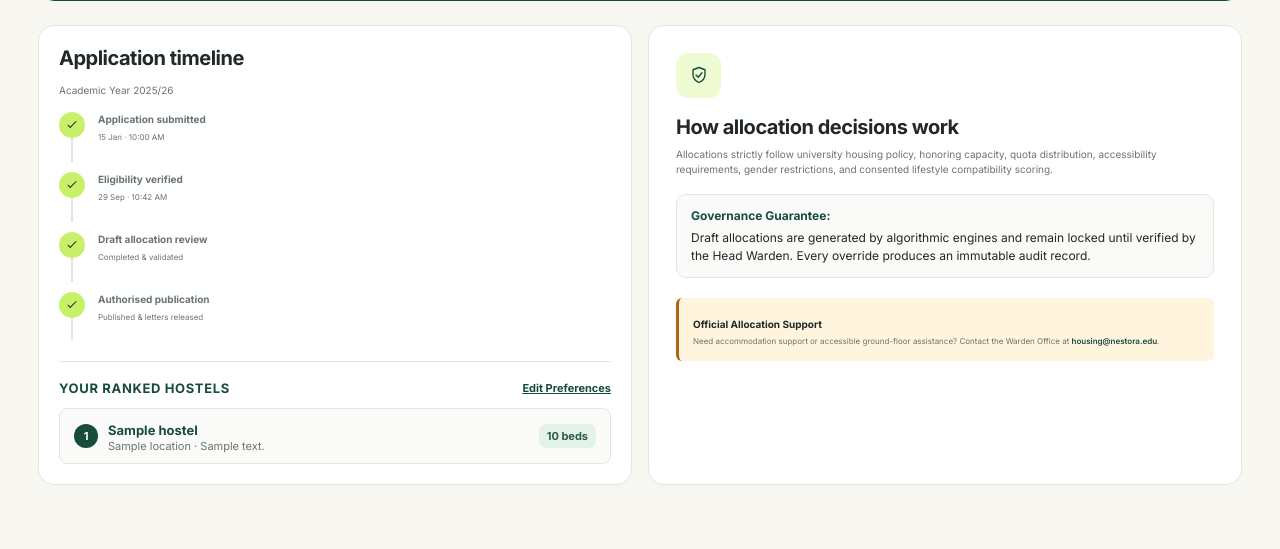
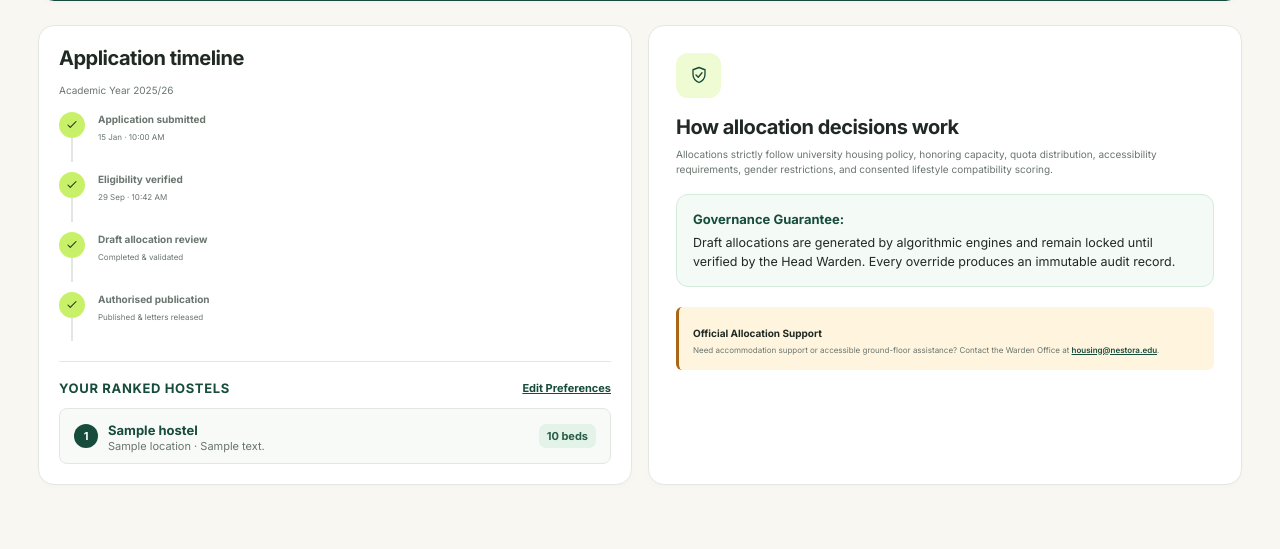
Before and after one commit to Harry-shetty/HostelManagementApplication, a Django app: template frontend/templates/student/status.html in a window 1280 px wide. Shown: the part 648-1197 px from the top of the page. Run offline with Django 5.2, Linux system fonts and the light colour scheme; tables that the repository leaves empty hold one stand-in row (values such as "Sample post"); the template is opened without the code that fills it: values that come from a table or form of the project are taken from there, most other values are stand-ins (such as "Sample title", 1, 10 or a date in 2020).

Commit message:
Fix dark mode contrast and remove hardcoded light backgrounds from allocation policy and support boxes

```diff
--- a/frontend/static/css/style.css
+++ b/frontend/static/css/style.css
@@ -2002,3 +2002,91 @@ html.theme-transitioning *:after {
   border-color: var(--lime);
   background: #1c3328;
 }
+
+/* Policy & Status Panel Elements */
+.governance-guarantee-box {
+  margin: 16px 0;
+  padding: 14px 16px;
+  border-radius: 12px;
+  background: #f4faf6;
+  border: 1px solid #d5ebd9;
+  color: var(--charcoal);
+  font-size: 12.5px;
+  line-height: 1.55;
+}
+.governance-guarantee-box strong {
+  color: var(--forest);
+  display: block;
+  margin-bottom: 4px;
+  font-size: 13px;
+}
+.confirmed-meta-grid,
+.ranked-pref-card {
+  background: #f8faf8;
+}
+.auth-note-link {
+  color: var(--forest);
+  font-weight: 600;
+  text-decoration: underline;
+}
+
+/* Dark Mode overrides for policy/status panels */
+[data-theme="dark"] .governance-guarantee-box {
+  background: #15291f !important;
+  border: 1px solid #234333 !important;
+  color: #dcece3 !important;
+}
+[data-theme="dark"] .governance-guarantee-box strong {
+  color: var(--lime) !important;
+}
+[data-theme="dark"] .confirmed-meta-grid,
+[data-theme="dark"] .ranked-pref-card {
+  background: #15291f !important;
+  border-color: #1e352a !important;
+}
+[data-theme="dark"] .confirmed-meta-grid strong,
+[data-theme="dark"] .ranked-pref-card strong {
+  color: #e6f0eb !important;
+}
+[data-theme="dark"] .confirmed-meta-grid code {
+  color: var(--lime) !important;
+}
+[data-theme="dark"] .policy-icon {
+  background: rgba(200, 241, 105, 0.15) !important;
+  color: var(--lime) !important;
+  border: 1px solid rgba(200, 241, 105, 0.25) !important;
+}
+[data-theme="dark"] .auth-note {
+  background: rgba(245, 158, 11, 0.14) !important;
+  border-left: 3px solid #f59e0b !important;
+  color: #fef3c7 !important;
+}
+[data-theme="dark"] .auth-note strong {
+  color: #fbbf24 !important;
+}
+[data-theme="dark"] .auth-note p {
+  color: #fde68a !important;
+}
+[data-theme="dark"] .auth-note-link,
+[data-theme="dark"] .auth-note a {
+  color: var(--lime) !important;
+  text-decoration: underline !important;
+  font-weight: 700 !important;
+}
+
+/* Broad safety overrides for remaining light inline background elements */
+[data-theme="dark"] [style*="background: #fafbf9"],
+[data-theme="dark"] [style*="background:#fafbf9"] {
+  background: #15291f !important;
+  border-color: #1e352a !important;
+  color: #e6f0eb !important;
+}
+[data-theme="dark"] [style*="background: #ffffff"],
+[data-theme="dark"] [style*="background:#ffffff"] {
+  background: #12221b !important;
+  border-color: #1e352a !important;
+  color: #e6f0eb !important;
+}
+[data-theme="dark"] [style*="color: var(--forest)"] {
+  color: var(--lime) !important;
+}
--- a/frontend/templates/base.html
+++ b/frontend/templates/base.html
@@ -324,11 +324,92 @@
             border-color: var(--lime) !important;
             background: #1c3528 !important;
         }
-        [data-theme="dark"] .auth-note,
-        [data-theme="dark"] .warning-box {
-            background: #271d0e !important;
-            border-color: #d97706 !important;
+        /* Policy & Status Panel Elements */
+        .governance-guarantee-box {
+            margin: 16px 0;
+            padding: 14px 16px;
+            border-radius: 12px;
+            background: #f4faf6;
+            border: 1px solid #d5ebd9;
+            color: var(--charcoal);
+            font-size: 12.5px;
+            line-height: 1.55;
+        }
+        .governance-guarantee-box strong {
+            color: var(--forest);
+            display: block;
+            margin-bottom: 4px;
+            font-size: 13px;
+        }
+        .confirmed-meta-grid,
+        .ranked-pref-card {
+            background: #f8faf8;
+        }
+        .auth-note-link {
+            color: var(--forest);
+            font-weight: 600;
+            text-decoration: underline;
+        }
+
+        /* Dark Mode overrides for policy/status panels */
+        [data-theme="dark"] .governance-guarantee-box {
+            background: #15291f !important;
+            border: 1px solid #234333 !important;
+            color: #dcece3 !important;
+        }
+        [data-theme="dark"] .governance-guarantee-box strong {
+            color: var(--lime) !important;
+        }
+        [data-theme="dark"] .confirmed-meta-grid,
+        [data-theme="dark"] .ranked-pref-card {
+            background: #15291f !important;
+            border-color: #1e352a !important;
+        }
+        [data-theme="dark"] .confirmed-meta-grid strong,
+        [data-theme="dark"] .ranked-pref-card strong {
+            color: #e6f0eb !important;
+        }
+        [data-theme="dark"] .confirmed-meta-grid code {
+            color: var(--lime) !important;
+        }
+        [data-theme="dark"] .policy-icon {
+            background: rgba(200, 241, 105, 0.15) !important;
+            color: var(--lime) !important;
+            border: 1px solid rgba(200, 241, 105, 0.25) !important;
+        }
+        [data-theme="dark"] .auth-note {
+            background: rgba(245, 158, 11, 0.14) !important;
+            border-left: 3px solid #f59e0b !important;
             color: #fef3c7 !important;
+        }
+        [data-theme="dark"] .auth-note strong {
+            color: #fbbf24 !important;
+        }
+        [data-theme="dark"] .auth-note p {
+            color: #fde68a !important;
+        }
+        [data-theme="dark"] .auth-note-link,
+        [data-theme="dark"] .auth-note a {
+            color: var(--lime) !important;
+            text-decoration: underline !important;
+            font-weight: 700 !important;
+        }
+
+        /* Broad safety overrides for remaining light inline background elements */
+        [data-theme="dark"] [style*="background: #fafbf9"],
+        [data-theme="dark"] [style*="background:#fafbf9"] {
+            background: #15291f !important;
+            border-color: #1e352a !important;
+            color: #e6f0eb !important;
+        }
+        [data-theme="dark"] [style*="background: #ffffff"],
+        [data-theme="dark"] [style*="background:#ffffff"] {
+            background: #12221b !important;
+            border-color: #1e352a !important;
+            color: #e6f0eb !important;
+        }
+        [data-theme="dark"] [style*="color: var(--forest)"] {
+            color: var(--lime) !important;
         }
         [data-theme="dark"] .immutable-note {
             background: #162820 !important;
--- a/frontend/templates/student/status.html
+++ b/frontend/templates/student/status.html
@@ -34,7 +34,7 @@
 
     {% if not application and not is_allocated and not letter %}
     <!-- No Active Application Banner -->
-    <div class="status-banner" style="background: #fafbf9; border: 1px dashed var(--line); color: var(--ink);">
+    <div class="status-banner status-banner-empty" style="border: 1px dashed var(--line);">
         <span>{% icon 'file' 28 %}</span>
         <div>
             <span class="tag tag-neutral">NO SUBMITTED APPLICATION</span>
@@ -82,7 +82,7 @@
             </div>
         </div>
 
-        <div style="display: grid; grid-template-columns: repeat(auto-fit, minmax(200px, 1fr)); gap: 16px; background: #fafbf9; padding: 18px; border-radius: 12px; border: 1px solid var(--line); margin-bottom: 20px;">
+        <div class="confirmed-meta-grid" style="display: grid; grid-template-columns: repeat(auto-fit, minmax(200px, 1fr)); gap: 16px; padding: 18px; border-radius: 12px; border: 1px solid var(--line); margin-bottom: 20px;">
             <div>
                 <small style="display: block; font-size: 10px; font-weight: 700; color: var(--muted); text-transform: uppercase;">Assigned Bed</small>
                 <strong style="font-size: 15px; color: var(--forest);">Bed {{ letter.bed_letter|default:'A' }} · {{ letter.room_type|default:'Single room' }}</strong>
@@ -172,7 +172,7 @@
                 </div>
                 <div style="display: flex; flex-direction: column; gap: 8px;">
                     {% for pref in preferences %}
-                    <div style="display: flex; align-items: center; justify-content: space-between; padding: 10px 14px; border-radius: 8px; background: #fafbf9; border: 1px solid var(--line);">
+                    <div class="ranked-pref-card" style="display: flex; align-items: center; justify-content: space-between; padding: 10px 14px; border-radius: 8px; border: 1px solid var(--line);">
                         <div style="display: flex; align-items: center; gap: 10px;">
                             <span style="width: 24px; height: 24px; border-radius: 50%; background: var(--forest); color: white; display: grid; place-items: center; font-size: 11px; font-weight: 700;">{{ pref.rank }}</span>
                             <div>
@@ -195,13 +195,13 @@
             <p>
                 Allocations strictly follow university housing policy, honoring capacity, quota distribution, accessibility requirements, gender restrictions, and consented lifestyle compatibility scoring.
             </p>
-            <div style="margin: 16px 0; padding: 12px 14px; border-radius: 10px; background: #fafbf9; border: 1px solid var(--line); font-size: 12px; line-height: 1.5;">
-                <strong style="color: var(--forest); display: block; margin-bottom: 4px;">Governance Guarantee:</strong>
+            <div class="governance-guarantee-box">
+                <strong>Governance Guarantee:</strong>
                 Draft allocations are generated by algorithmic engines and remain locked until verified by the Head Warden. Every override produces an immutable audit record.
             </div>
             <div class="auth-note">
                 <strong>Official Allocation Support</strong>
-                <p>Need accommodation support or accessible ground-floor assistance? Contact the Warden Office at <a href="mailto:housing@nestora.edu" style="color: var(--forest); font-weight: 600;">housing@nestora.edu</a>.</p>
+                <p>Need accommodation support or accessible ground-floor assistance? Contact the Warden Office at <a href="mailto:housing@nestora.edu" class="auth-note-link">housing@nestora.edu</a>.</p>
             </div>
         </section>
     </div>
@@ -209,10 +209,10 @@
 
 <!-- Room Change Request Modal -->
 <div id="room-change-modal" class="modal-layer" style="display: none; z-index: 2000;">
-    <div class="modal small" style="max-width: 500px; width: 100%; border-radius: 18px; background: #ffffff; box-shadow: 0 25px 70px rgba(11,29,23,.28); overflow: hidden; display: flex; flex-direction: column;">
+    <div class="modal small" style="max-width: 500px; width: 100%; border-radius: 18px; box-shadow: 0 25px 70px rgba(11,29,23,.28); overflow: hidden; display: flex; flex-direction: column;">
         <form method="POST" action="{% url 'student-room-change' %}">
             {% csrf_token %}
-            <div class="modal-head" style="display: flex; align-items: center; gap: 14px; padding: 20px 24px; border-bottom: 1px solid var(--line); background: #ffffff;">
+            <div class="modal-head" style="display: flex; align-items: center; gap: 14px; padding: 20px 24px; border-bottom: 1px solid var(--line);">
                 <span class="confirm-mini" style="width: 40px; height: 40px; border-radius: 12px; display: grid; place-items: center; flex-shrink: 0; background: var(--lime-soft); color: var(--forest);">
                     {% icon 'arrow' 20 %}
                 </span>
@@ -224,10 +224,10 @@
                     {% icon 'close' 18 %}
                 </button>
             </div>
-            <div class="modal-body" style="padding: 24px; display: flex; flex-direction: column; gap: 16px; background: #ffffff;">
+            <div class="modal-body" style="padding: 24px; display: flex; flex-direction: column; gap: 16px;">
                 <div class="form-group" style="display: flex; flex-direction: column; gap: 6px;">
                     <label style="font-size: 11px; font-weight: 700; color: var(--forest); text-transform: uppercase;">Primary Reason Category</label>
-                    <select name="reason_category" required style="width: 100%; height: 44px; padding: 0 14px; border: 1px solid var(--line); border-radius: 10px; font-size: 13px; background: white;">
+                    <select name="reason_category" required style="width: 100%; height: 44px; padding: 0 14px; border: 1px solid var(--line); border-radius: 10px; font-size: 13px;">
                         <option value="medical">Medical or Accessibility Need</option>
                         <option value="academic">Academic / Proximity to Department</option>
                         <option value="compatibility">Roommate Compatibility Adjustment</option>
@@ -238,7 +238,7 @@
 
                 <div class="form-group" style="display: flex; flex-direction: column; gap: 6px;">
                     <label style="font-size: 11px; font-weight: 700; color: var(--forest); text-transform: uppercase;">Preferred Alternative Residence</label>
-                    <select name="preferred_hostel" required style="width: 100%; height: 44px; padding: 0 14px; border: 1px solid var(--line); border-radius: 10px; font-size: 13px; background: white;">
+                    <select name="preferred_hostel" required style="width: 100%; height: 44px; padding: 0 14px; border: 1px solid var(--line); border-radius: 10px; font-size: 13px;">
                         <option value="Maple Court">Maple Court (Central Campus · Ensuite)</option>
                         <option value="Willow Hall">Willow Hall (East Campus · Accessible)</option>
                         <option value="Oak Residence">Oak Residence (West Campus · Quiet Zone)</option>
@@ -251,7 +251,7 @@
                     <textarea name="details" required placeholder="Explain why a room transfer is required. Attach supporting medical or academic documents if applicable..." style="width: 100%; min-height: 90px; padding: 12px 14px; border: 1px solid var(--line); border-radius: 10px; font-size: 13px; font-family: inherit;"></textarea>
                 </div>
             </div>
-            <div class="modal-foot" style="display: flex; justify-content: flex-end; align-items: center; gap: 10px; padding: 18px 24px; border-top: 1px solid var(--line); background: #fafbf9;">
+            <div class="modal-foot" style="display: flex; justify-content: flex-end; align-items: center; gap: 10px; padding: 18px 24px; border-top: 1px solid var(--line);">
                 <button type="button" class="btn btn-secondary" onclick="closeRoomChangeModal()">Cancel</button>
                 <button type="submit" class="btn btn-primary">Submit Transfer Request</button>
             </div>
```
